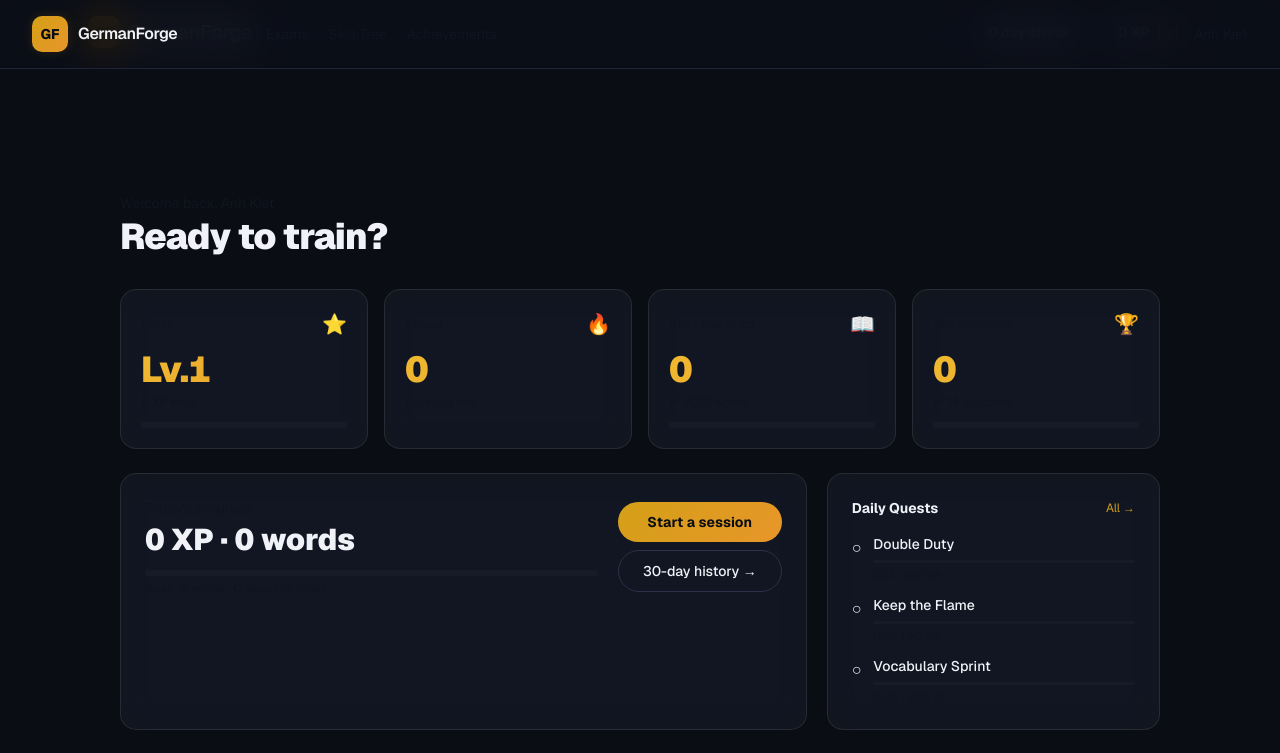
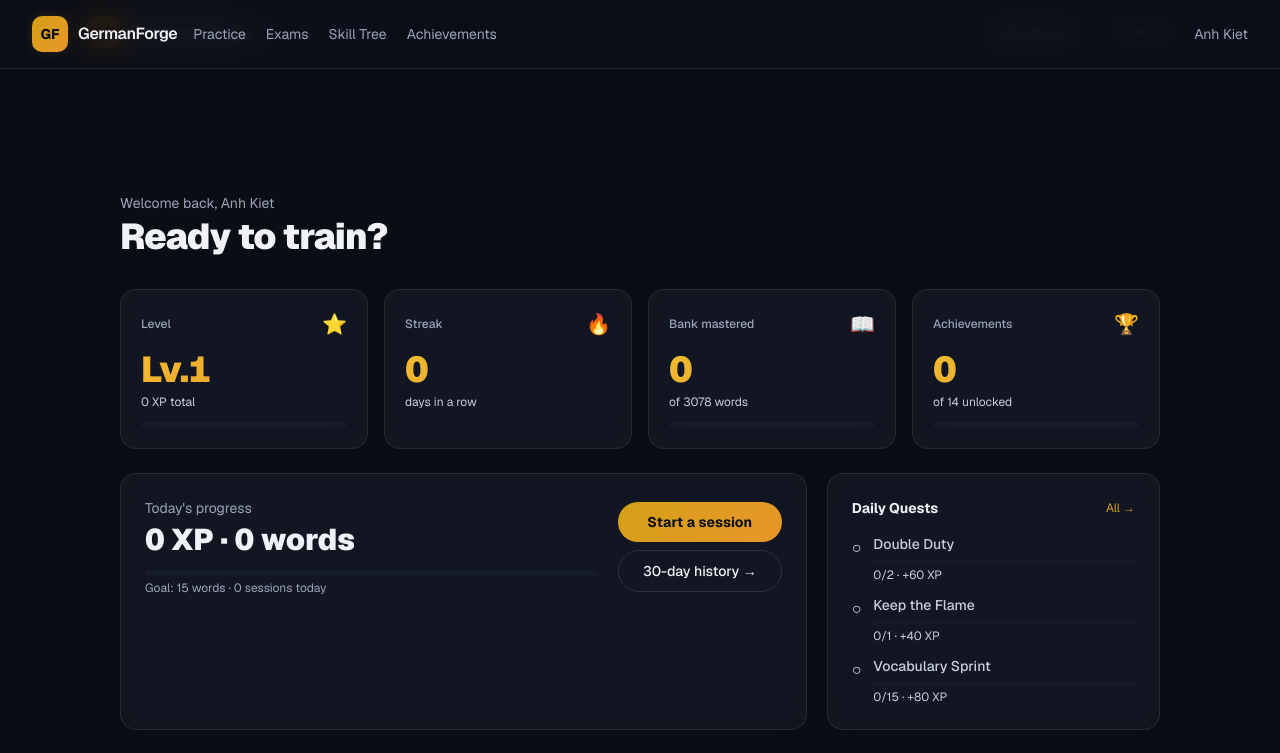
Before and after one commit to xitzsakurax-byte/dfs, a Next.js app: page /dashboard in a window 1280 px wide. Shown: the top 753 px of the page. Built offline with nearby package versions, Linux system fonts and the light colour scheme.

Commit message:
fix: lighten --muted + ensure readable secondary text colors for stat descriptions, daily quests, and labels (was clobbered by shadcn mapping + too dark gray). Use --text-2 for key dashboard descriptions.

```diff
--- a/app/dashboard/page.tsx
+++ b/app/dashboard/page.tsx
@@ -170,7 +170,7 @@ export default function Dashboard() {
                 <span className="text-xl">{s.icon}</span>
               </div>
               <div className="text-3xl sm:text-4xl font-black tracking-tight tabular-nums gradient-text">{s.value}</div>
-              <div className="text-xs text-[var(--muted)] mt-1">{s.sub}</div>
+              <div className="text-xs text-[var(--text-2)] mt-1">{s.sub}</div>
               {s.bar !== null && (
                 <div className="xp-bar-track mt-3">
                   <div className="xp-bar" style={{ width: `${Math.min(s.bar, 100)}%` }} />
@@ -226,11 +226,11 @@ export default function Dashboard() {
                 <div key={i} className={`flex items-start gap-3 text-sm ${q.completed ? 'opacity-60' : ''}`}>
                   <span className="text-base mt-0.5 flex-shrink-0">{q.completed ? '✅' : '○'}</span>
                   <div className="flex-1 min-w-0">
-                    <div className="font-medium truncate">{q.title}</div>
+                    <div className="font-medium truncate text-[var(--text-2)]">{q.title}</div>
                     <div className="xp-bar-track mt-1.5" style={{ height: 3 }}>
                       <div className="xp-bar" style={{ width: `${Math.min((q.current / q.target) * 100, 100)}%`, height: '100%' }} />
                     </div>
-                    <div className="text-xs text-[var(--muted)] mt-1">{q.current}/{q.target} · +{q.xpReward} XP</div>
+                    <div className="text-xs text-[var(--text-2)] mt-1">{q.current}/{q.target} · +{q.xpReward} XP</div>
                   </div>
                 </div>
               ))}
--- a/app/globals.css
+++ b/app/globals.css
@@ -15,7 +15,7 @@
   /* Text */
   --text: #F0F2F7;
   --text-2: #C8CEDC;
-  --muted: #7A839A;
+  --muted: #9BA4B8;
 
   /* Borders */
   --line: #1E2538;
@@ -52,8 +52,12 @@
   --primary-foreground: #0A0D14;
   --secondary: var(--surface-2);
   --secondary-foreground: var(--text);
-  --muted: var(--surface);
-  --muted-foreground: var(--muted);
+  --muted: var(--surface-2);
+  --muted-foreground: #9BA4B8;
+
+  /* Custom UI relies on --muted for readable secondary text (labels, subs, descriptions).
+     Ensure it stays the light gray even after shadcn mappings. */
+  --muted: #9BA4B8;
   --accent: var(--gold-warm);
   --accent-foreground: #0A0D14;
   --accent-light: var(--gold-bright);
```
